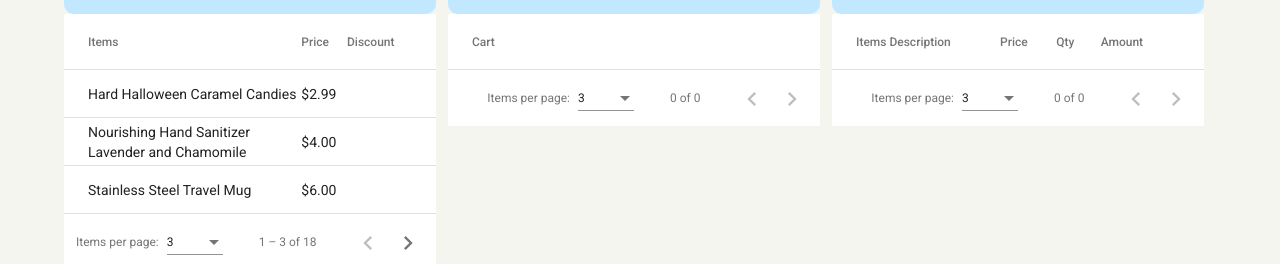
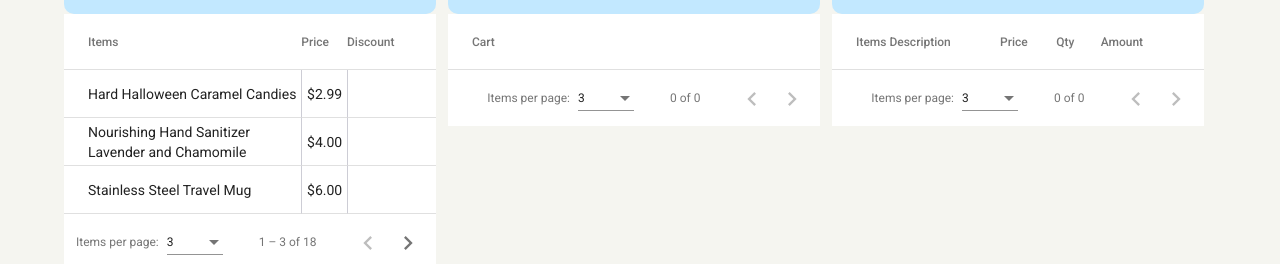
Before and after one commit to SoniaStalance/SmartCart, an Angular app: page / in a window 1280 px wide. Shown: the part 257-521 px from the top of the page. Built offline with nearby package versions, Linux system fonts and the light colour scheme.

Commit message:
changed styles

```diff
--- a/src/app/components/dialog/dialog.component.css
+++ b/src/app/components/dialog/dialog.component.css
@@ -0,0 +1,4 @@
+.left-border-line{
+    text-align: center;
+    border-left: 1px solid rgba(10, 11, 49, 0.20);
+  }
--- a/src/app/components/dialog/dialog.component.html
+++ b/src/app/components/dialog/dialog.component.html
@@ -16,17 +16,17 @@
 
     <ng-container matColumnDef="price">
       <th mat-header-cell *matHeaderCellDef mat-sort-header>Price</th>
-      <td mat-cell *matCellDef="let row">{{ row.price| currency : 'USD' :'symbol': '1.2'  }}</td>
+      <td mat-cell *matCellDef="let row" class="left-border-line">{{ row.price| currency : 'USD' :'symbol': '1.2'  }}</td>
     </ng-container>
 
     <ng-container matColumnDef="quantity">
       <th mat-header-cell *matHeaderCellDef mat-sort-header>Qty</th>
-      <td mat-cell *matCellDef="let row">{{ row.quantity }}</td>
+      <td mat-cell *matCellDef="let row" class="left-border-line">{{ row.quantity }}</td>
     </ng-container>
 
     <ng-container matColumnDef="total">
       <th mat-header-cell *matHeaderCellDef mat-sort-header>Amount</th>
-      <td mat-cell *matCellDef="let row">{{ row.total | currency : 'USD' : 'symbol': '1.2'  }}</td>
+      <td mat-cell *matCellDef="let row" class="left-border-line">{{ row.total | currency : 'USD' : 'symbol': '1.2'  }}</td>
     </ng-container>
 
     <tr mat-header-row *matHeaderRowDef="receivedData.displayedColumnsBill"></tr>
--- a/src/app/components/inventory/inventory.component.css
+++ b/src/app/components/inventory/inventory.component.css
@@ -41,3 +41,14 @@
   color: maroon;
   background-color: white;
 }
+
+.discount{
+  margin-left: 10px;
+  background-color: yellow;
+  border-radius: 100%;
+  padding: 10px;
+}
+.left-border-line{
+  text-align: center;
+  border-left: 1px solid rgba(10, 11, 49, 0.20);
+}
--- a/src/app/components/inventory/inventory.component.html
+++ b/src/app/components/inventory/inventory.component.html
@@ -19,12 +19,12 @@
 
       <ng-container matColumnDef="price">
         <th mat-header-cell *matHeaderCellDef mat-sort-header>Price</th>
-        <td mat-cell *matCellDef="let row">{{ row.price | currency : 'USD' : 'symbol': '1.2' }}</td>
+        <td mat-cell *matCellDef="let row" class="left-border-line">{{ row.price | currency : 'USD' : 'symbol': '1.2' }}</td>
       </ng-container>
 
       <ng-container matColumnDef="discount">
         <th mat-header-cell *matHeaderCellDef mat-sort-header>Discount</th>
-        <td mat-cell *matCellDef="let row"><span *ngIf="row.discount>0">{{ row.discount | percent }}</span></td>
+        <td mat-cell *matCellDef="let row" class="left-border-line"><span *ngIf="row.discount>0" class="discount">{{ row.discount | percent }}</span></td>
       </ng-container>
 
       <tr mat-header-row *matHeaderRowDef="displayedColumns"></tr>
@@ -94,17 +94,17 @@
 
       <ng-container matColumnDef="price">
         <th mat-header-cell *matHeaderCellDef mat-sort-header>Price</th>
-        <td mat-cell *matCellDef="let row">{{ row.price| currency : 'USD' :'symbol': '1.2'  }}</td>
+        <td mat-cell *matCellDef="let row" class="left-border-line">{{ row.price| currency : 'USD' :'symbol': '1.2'  }}</td>
       </ng-container>
 
       <ng-container matColumnDef="quantity">
         <th mat-header-cell *matHeaderCellDef mat-sort-header>Qty</th>
-        <td mat-cell *matCellDef="let row">{{ row.quantity }}</td>
+        <td mat-cell *matCellDef="let row" class="left-border-line">{{ row.quantity }}</td>
       </ng-container>
 
       <ng-container matColumnDef="total">
         <th mat-header-cell *matHeaderCellDef mat-sort-header>Amount</th>
-        <td mat-cell *matCellDef="let row">{{ row.total | currency : 'USD' : 'symbol': '1.2'  }}</td>
+        <td mat-cell *matCellDef="let row" class="left-border-line">{{ row.total | currency : 'USD' : 'symbol': '1.2'  }}</td>
       </ng-container>
 
       <tr mat-header-row *matHeaderRowDef="displayedColumnsBill"></tr>
```
Also changed, not shown: src/assets/images/qrcode.png.
